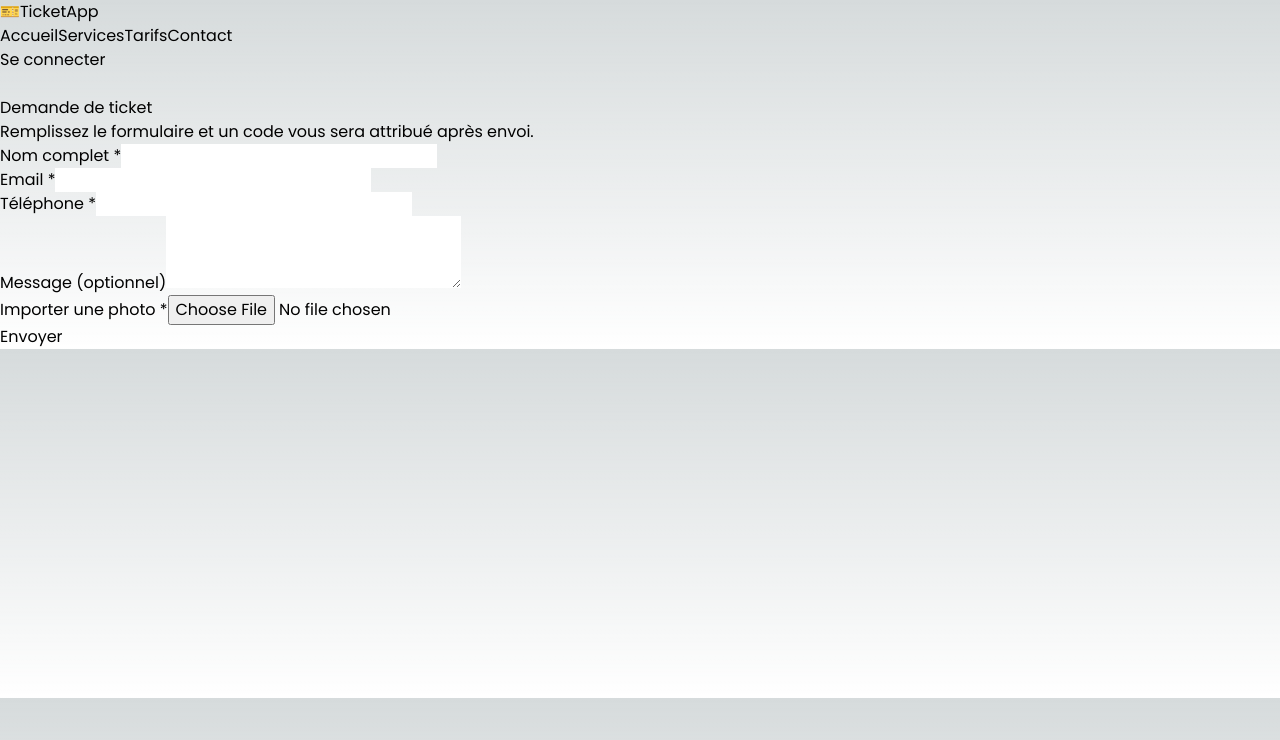
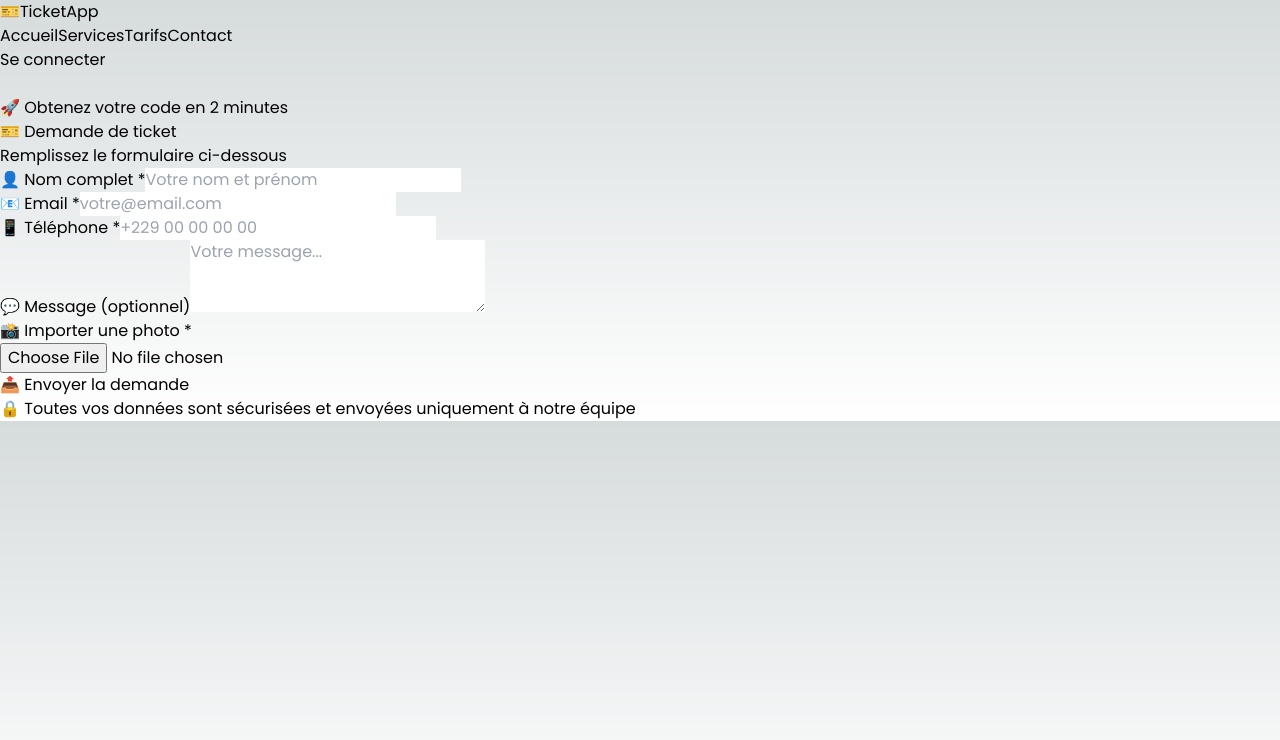
Before and after one commit to serviceshorocontact-max/Pushite-de-v-rification-, a Next.js app: page / in a window 1280 px wide. Shown: the top 740 px of the page. Built offline with nearby package versions, Linux system fonts and the light colour scheme.

Commit message:
Update TicketForm.tsx

```diff
--- a/app/components/TicketForm.tsx
+++ b/app/components/TicketForm.tsx
@@ -6,7 +6,6 @@ import * as yup from 'yup';
 import { useState } from 'react';
 import Image from 'next/image';
 
-// Schéma de validation
 const schema = yup.object({
   nom: yup.string().required('Le nom est obligatoire'),
   email: yup.string().email('Email invalide').required('L\'email est obligatoire'),
@@ -62,88 +61,175 @@ export default function TicketForm() {
       if (res.ok) {
         const code = generateCode();
         setTicketCode(code);
-        setSubmitStatus({ success: true, message: 'Votre demande a été envoyée avec succès !' });
+        setSubmitStatus({ success: true, message: '✅ Votre demande a été envoyée avec succès !' });
         reset();
         setPhotoPreview(null);
       } else {
-        setSubmitStatus({ success: false, message: result.error || 'Erreur lors de l\'envoi' });
+        setSubmitStatus({ success: false, message: result.error || '❌ Erreur lors de l\'envoi' });
       }
     } catch (error) {
-      setSubmitStatus({ success: false, message: 'Erreur réseau' });
+      setSubmitStatus({ success: false, message: '❌ Erreur réseau' });
     } finally {
       setIsSubmitting(false);
     }
   };
 
   return (
-    <form onSubmit={handleSubmit(onSubmit)} className="max-w-xl w-full mx-auto p-8 bg-white/80 backdrop-blur-sm rounded-2xl shadow-xl border border-custom-yellow/30">
-      <h2 className="text-3xl font-bold text-custom-green mb-6 text-center">Demande de ticket</h2>
-      <p className="text-center text-gray-600 mb-6">Remplissez le formulaire et un code vous sera attribué après envoi.</p>
+    <div className="max-w-2xl w-full mx-auto px-4 py-12">
+      {/* Badge */}
+      <div className="text-center mb-8 animate-float">
+        <span className="inline-block bg-custom-yellow/20 text-custom-green text-xs font-semibold px-4 py-2 rounded-full border border-custom-yellow/30 backdrop-blur-sm">
+          🚀 Obtenez votre code en 2 minutes
+        </span>
+      </div>
 
+      {/* Carte principale */}
+      <div className="glass-effect rounded-3xl shadow-2xl p-8 md:p-12 hover-lift">
+        <div className="text-center mb-8">
+          <h2 className="text-4xl font-bold text-custom-green">
+            🎫 Demande de ticket
+          </h2>
+          <p className="text-gray-600 mt-2 text-sm">
+            Remplissez le formulaire ci-dessous
+          </p>
+          <div className="w-20 h-1 bg-custom-yellow mx-auto mt-4 rounded-full"></div>
+        </div>
+
+        <form onSubmit={handleSubmit(onSubmit)} className="space-y-5">
           {/* Nom */}
-      <div className="mb-4">
-        <label className="block text-sm font-medium text-custom-green">Nom complet *</label>
-        <input {...register('nom')} className="mt-1 w-full p-3 border border-gray-300 rounded-lg focus:ring-2 focus:ring-custom-yellow focus:border-transparent" />
+          <div>
+            <label className="block text-sm font-semibold text-custom-green mb-1">
+              👤 Nom complet <span className="text-red-500">*</span>
+            </label>
+            <input
+              {...register('nom')}
+              placeholder="Votre nom et prénom"
+              className="w-full p-3 border-2 border-gray-200 rounded-xl input-focus bg-white/60"
+            />
             {errors.nom && <p className="text-red-500 text-sm mt-1">{errors.nom.message}</p>}
           </div>
 
           {/* Email */}
-      <div className="mb-4">
-        <label className="block text-sm font-medium text-custom-green">Email *</label>
-        <input {...register('email')} type="email" className="mt-1 w-full p-3 border border-gray-300 rounded-lg focus:ring-2 focus:ring-custom-yellow focus:border-transparent" />
+          <div>
+            <label className="block text-sm font-semibold text-custom-green mb-1">
+              📧 Email <span className="text-red-500">*</span>
+            </label>
+            <input
+              {...register('email')}
+              type="email"
+              placeholder="votre@email.com"
+              className="w-full p-3 border-2 border-gray-200 rounded-xl input-focus bg-white/60"
+            />
             {errors.email && <p className="text-red-500 text-sm mt-1">{errors.email.message}</p>}
           </div>
 
           {/* Téléphone */}
-      <div className="mb-4">
-        <label className="block text-sm font-medium text-custom-green">Téléphone *</label>
-        <input {...register('telephone')} className="mt-1 w-full p-3 border border-gray-300 rounded-lg focus:ring-2 focus:ring-custom-yellow focus:border-transparent" />
+          <div>
+            <label className="block text-sm font-semibold text-custom-green mb-1">
+              📱 Téléphone <span className="text-red-500">*</span>
+            </label>
+            <input
+              {...register('telephone')}
+              placeholder="+229 00 00 00 00"
+              className="w-full p-3 border-2 border-gray-200 rounded-xl input-focus bg-white/60"
+            />
             {errors.telephone && <p className="text-red-500 text-sm mt-1">{errors.telephone.message}</p>}
           </div>
 
           {/* Message */}
-      <div className="mb-4">
-        <label className="block text-sm font-medium text-custom-green">Message (optionnel)</label>
-        <textarea {...register('message')} rows={3} className="mt-1 w-full p-3 border border-gray-300 rounded-lg focus:ring-2 focus:ring-custom-yellow focus:border-transparent" />
+          <div>
+            <label className="block text-sm font-semibold text-custom-green mb-1">
+              💬 Message (optionnel)
+            </label>
+            <textarea
+              {...register('message')}
+              rows={3}
+              placeholder="Votre message..."
+              className="w-full p-3 border-2 border-gray-200 rounded-xl input-focus bg-white/60 resize-none"
+            />
           </div>
 
-      {/* Upload Photo */}
-      <div className="mb-4">
-        <label className="block text-sm font-medium text-custom-green">Importer une photo *</label>
+          {/* Photo */}
+          <div>
+            <label className="block text-sm font-semibold text-custom-green mb-1">
+              📸 Importer une photo <span className="text-red-500">*</span>
+            </label>
+            <div className="relative">
               <input
                 type="file"
                 accept="image/*"
                 onChange={handleFileChange}
-          className="mt-1 w-full p-2 border-2 border-dashed border-custom-yellow rounded-lg cursor-pointer hover:bg-custom-light-yellow/30 transition"
+                className="w-full p-4 border-2 border-dashed border-custom-yellow rounded-xl cursor-pointer hover:bg-custom-light-yellow/30 transition bg-white/60 file:mr-4 file:py-2 file:px-4 file:rounded-lg file:border-0 file:text-sm file:font-semibold file:bg-custom-green file:text-white hover:file:bg-custom-light-green"
               />
+            </div>
             {errors.photo && <p className="text-red-500 text-sm mt-1">{errors.photo.message}</p>}
             {photoPreview && (
-          <div className="mt-2">
-            <Image src={photoPreview} alt="Aperçu" width={150} height={150} className="rounded-lg object-cover" />
+              <div className="mt-4 flex justify-center">
+                <div className="relative group">
+                  <Image
+                    src={photoPreview}
+                    alt="Aperçu"
+                    width={160}
+                    height={160}
+                    className="rounded-xl object-cover shadow-lg border-2 border-custom-yellow/30"
+                  />
+                  <button
+                    onClick={() => {
+                      setPhotoPreview(null);
+                      setValue('photo', null);
+                    }}
+                    className="absolute -top-2 -right-2 bg-red-500 text-white rounded-full p-1 hover:bg-red-600 transition shadow-lg"
+                  >
+                    ✕
+                  </button>
+                </div>
               </div>
             )}
           </div>
 
-      {/* Bouton Submit */}
+          {/* Bouton */}
           <button
             type="submit"
             disabled={isSubmitting}
-        className="w-full py-3 bg-custom-green text-white font-semibold rounded-lg hover:bg-custom-light-green transition disabled:opacity-50"
+            className="w-full py-4 btn-gradient text-white font-bold rounded-xl shadow-lg hover:shadow-xl transition-all duration-300 disabled:opacity-50 disabled:cursor-not-allowed"
           >
-        {isSubmitting ? 'Envoi en cours...' : 'Envoyer'}
+            {isSubmitting ? (
+              <span className="flex items-center justify-center gap-2">
+                <svg className="animate-spin h-5 w-5 text-white" xmlns="http://www.w3.org/2000/svg" fill="none" viewBox="0 0 24 24">
+                  <circle className="opacity-25" cx="12" cy="12" r="10" stroke="currentColor" strokeWidth="4"></circle>
+                  <path className="opacity-75" fill="currentColor" d="M4 12a8 8 0 018-8V0C5.373 0 0 5.373 0 12h4zm2 5.291A7.962 7.962 0 014 12H0c0 3.042 1.135 5.824 3 7.938l3-2.647z"></path>
+                </svg>
+                Envoi en cours...
+              </span>
+            ) : (
+              '📤 Envoyer la demande'
+            )}
           </button>
 
-      {/* Message de statut */}
+          {/* Statut */}
           {submitStatus.message && (
-        <div className={`mt-4 p-3 rounded-lg ${submitStatus.success ? 'bg-green-100 text-green-800' : 'bg-red-100 text-red-800'}`}>
+            <div className={`mt-4 p-4 rounded-xl text-sm font-medium ${submitStatus.success ? 'bg-green-50 border border-green-200 text-green-800' : 'bg-red-50 border border-red-200 text-red-800'}`}>
               {submitStatus.message}
               {ticketCode && (
-            <p className="mt-2 font-bold text-custom-green">
-              🎫 Votre code ticket : <span className="bg-yellow-100 px-2 py-1 rounded">{ticketCode}</span>
+                <div className="mt-3 p-3 bg-custom-yellow/20 rounded-lg border border-custom-yellow">
+                  <p className="text-center">
+                    🎫 Votre code :{' '}
+                    <span className="font-bold text-custom-green text-lg">{ticketCode}</span>
                   </p>
+                  <p className="text-xs text-gray-500 text-center mt-1">
+                    Gardez ce code précieusement
+                  </p>
+                </div>
               )}
             </div>
           )}
         </form>
+      </div>
+
+      {/* Footer */}
+      <p className="text-center text-xs text-gray-400 mt-6">
+        🔒 Toutes vos données sont sécurisées et envoyées uniquement à notre équipe
+      </p>
+    </div>
   );
 }
```
Lines whose indentation alone changed are shown as unchanged.
